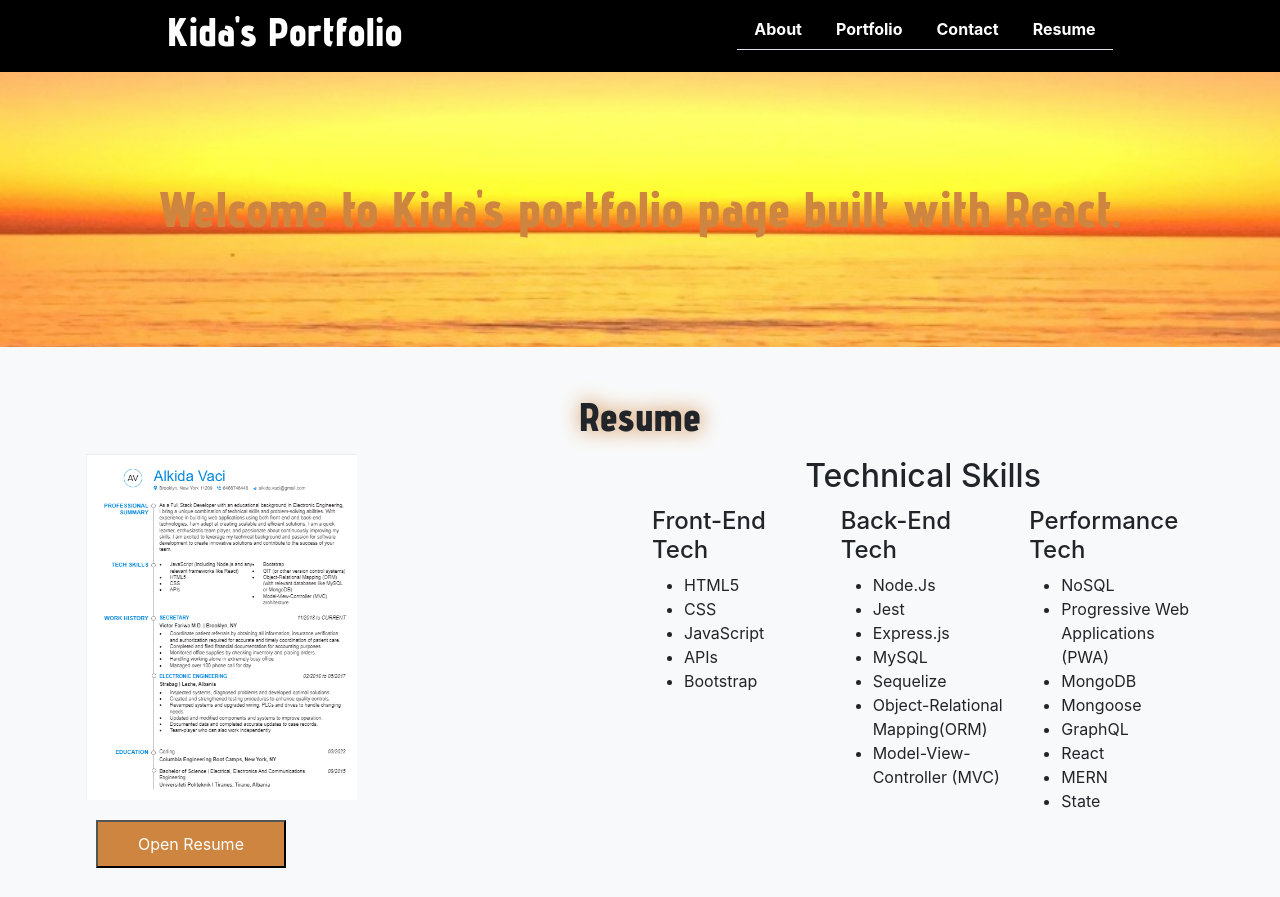
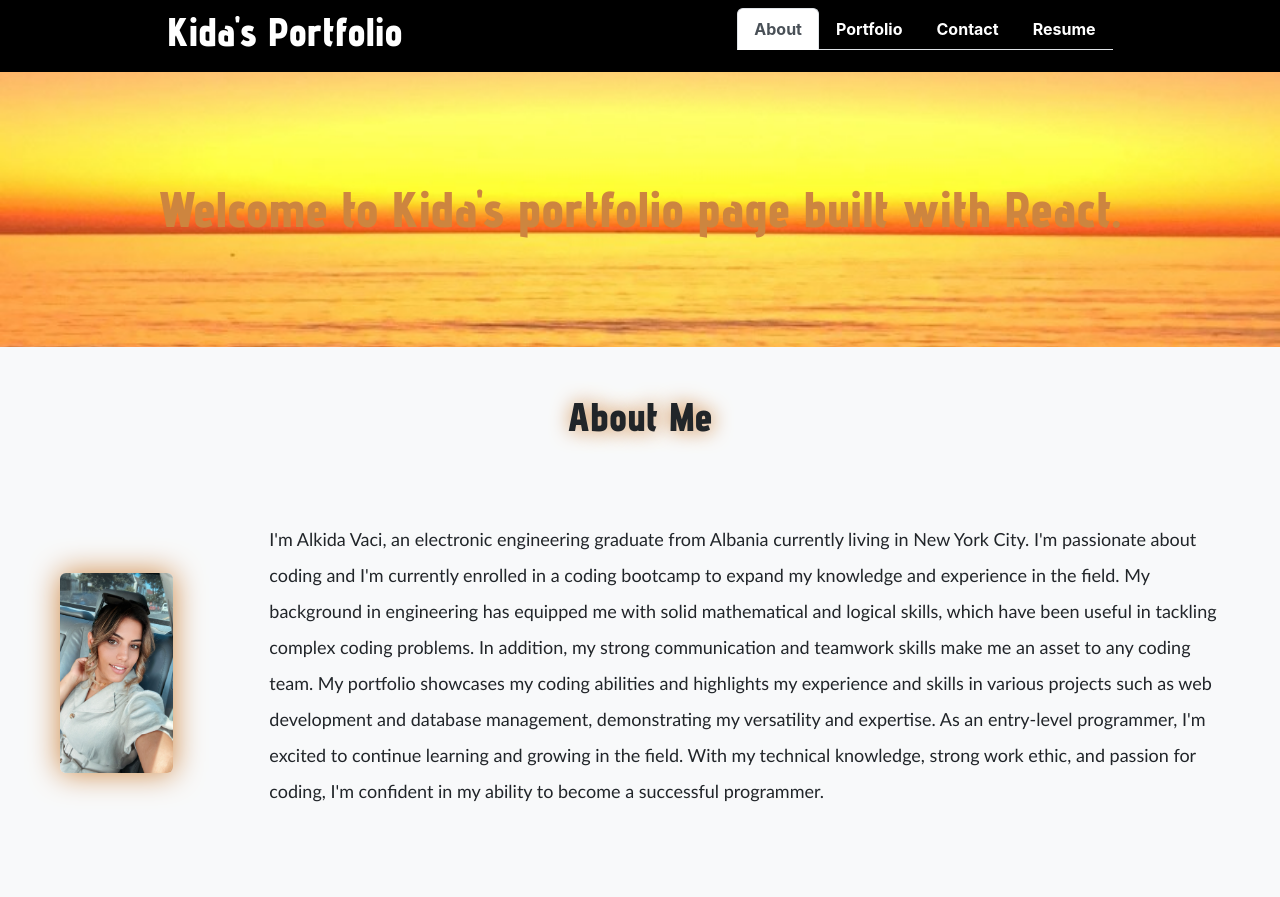
Before and after one commit to alkidavaci/portfolio-react, a React (Create React App) app: page / in a window 1280 px wide. Built offline with nearby package versions, Linux system fonts and the light colour scheme; the HTML template or start-up script is replaced by a standard one.

Commit message:
Render About when you first open the webpage

```diff
--- a/src/components/PortfolioContainer.js
+++ b/src/components/PortfolioContainer.js
@@ -6,7 +6,7 @@ import Portfolio from './Portfolio';
 import Resume from './Resume';
 
 export default function PortfolioContainer() {
-  const [currentPage, setCurrentPage] = useState('Home');
+  const [currentPage, setCurrentPage] = useState('About');
 
   // Check the value of `currentPage` and return the corresponding component to render.
   const renderPage = () => {
--- a/src/components/Resume/index.js
+++ b/src/components/Resume/index.js
@@ -13,8 +13,8 @@ function Resume() {
               <img id="resume" src={resume} alt="thumbnail of resume" className="small-img"></img>
               <div>
                 <a href="https://drive.google.com/file/d/11WckioRQxmNzs-tut5YPLU0BN-FSY3tR/view?usp=sharing" >
+               <button className="button" type="submit" value="Submit">Open Resume</button>
                </a>
-               <button className="button" type="submit" value="Submit">Open Resume</button>
                </div>
             </div>
             <div className="col-md-6">
```
